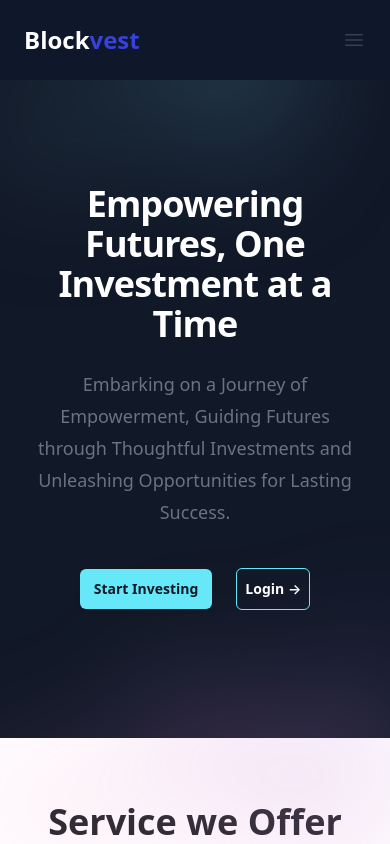
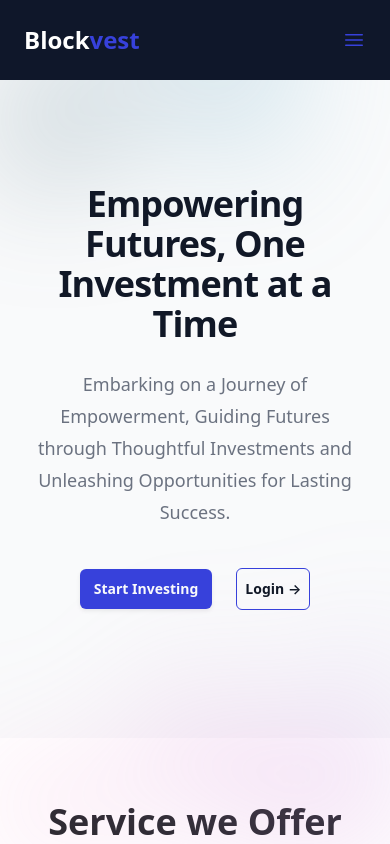
Before and after one commit to Sheriff10/blockvest, a React (Create React App) app: page / in a window 390 px wide. Shown: the top 844 px of the page. Built offline with nearby package versions, Linux system fonts and the light colour scheme.

Commit message:
edited homepage color

```diff
--- a/src/components/Footer.jsx
+++ b/src/components/Footer.jsx
@@ -26,19 +26,19 @@ export default function Footer() {
    ];
 
    return (
-      <div className="footer bg-gray-950 text-gray-400 py-16">
+      <div className="footer bg-gray-50 text-gray-900 py-16">
          <div className="container">
             <div className="row border-bottom border-slate-600 py-4">
                <div className="col-md-4 mb-5">
                   <div className="logo-com mb-4">
-                     <span className="text-2xl text-white font-bold">Block<span className="text-cyan-300">vest</span></span>
+                     <span className="text-2xl text-black font-bold">Block<span className="text-pri">vest</span></span>
                   </div>
                   <div className="text-wrap mb-3">
                      <span>
                      Embarking on a Journey of Empowerment, Guiding Futures through Thoughtful Investments and Unleashing Opportunities for Lasting Success.
                      </span>
                   </div>
-                  <div className="social-con text-cyan-200 flex gap-3 text-lg">
+                  <div className="social-con text-pri flex gap-3 text-lg">
                      <FaFacebook /> <FaTwitter /> <FaInstagram />
                   </div>
                </div>
@@ -47,7 +47,7 @@ export default function Footer() {
                      {footerData.map((i, index) => (
                         <div className="col-lg-4 col-6 mb-4" key={index}>
                            <div className="heading mb-3">
-                              <span className="text-white font-medium">{i.header}</span>
+                              <span className="text-black font-medium">{i.header}</span>
                            </div>
                            <div className="body leading-9">
                               <ul>
--- a/src/container/Home/components/Header.jsx
+++ b/src/container/Home/components/Header.jsx
@@ -27,7 +27,7 @@ export default function Header() {
             <div className="flex lg:hidden">
                <button
                   type="button"
-                  className="-m-2.5 inline-flex items-center justify-center rounded-md p-2.5 text-gray-700"
+                  className="-m-2.5 inline-flex items-center justify-center rounded-md p-2.5 text-pri"
                   onClick={() => setMobileMenuOpen(true)}
                >
                   <span className="sr-only">Open main menu</span>
--- a/src/container/Home/components/Intro.jsx
+++ b/src/container/Home/components/Intro.jsx
@@ -3,7 +3,7 @@ import Header from "./Header";
 
 export default function Intro() {
    return (
-      <div className="bg-gray-900 text-gray-300">
+      <div className="bg-gray-50 text-gray-900">
          <Header />
 
          <div className="relative isolate px-6 pt-14 lg:px-8">
@@ -21,11 +21,11 @@ export default function Intro() {
             </div>
             <div className="mx-auto max-w-2xl py-32 sm:py-48 lg:py-56">
                <div className="hidden sm:mb-8 sm:flex sm:justify-center">
-                  <div className="relative rounded-full px-3 py-1 text-sm leading-6 text-gray-300 ring-1 ring-gray-300/10 hover:ring-gray-900/20">
+                  <div className="relative rounded-full px-3 py-1 text-sm leading-6 text-gray-900 ring-1 ring-gray-500 hover:ring-gray-900/20">
                      Earn over 20% ROI .{" "}
                      <Link
                         to="/auth/signin"
-                        className="font-semibold text-cyan-300"
+                        className="font-semibold text-pri"
                      >
                         <span className="absolute inset-0" aria-hidden="true" />
                         Read more <span aria-hidden="true">&rarr;</span>
@@ -33,7 +33,7 @@ export default function Intro() {
                   </div>
                </div>
                <div className="text-center">
-                  <h1 className="text-4xl font-bold tracking-tight text-white sm:text-6xl">
+                  <h1 className="text-4xl font-bold tracking-tight text-gray-900 sm:text-6xl">
                      Empowering Futures, One Investment at a Time
                   </h1>
                   <p className="mt-6 text-lg leading-8 text-gray-500">
@@ -44,13 +44,13 @@ export default function Intro() {
                   <div className="mt-10 flex items-center justify-center gap-x-6">
                      <Link
                         to="/auth/signup"
-                        className="rounded-md bg-cyan-300 px-3.5 py-2.5 text-sm font-semibold text-gray-900 shadow-sm hover:bg-indigo-500 focus-visible:outline focus-visible:outline-2 focus-visible:outline-offset-2 focus-visible:outline-indigo-600"
+                        className="rounded-md bg-pri px-3.5 py-2.5 text-sm font-semibold text-gray-50 shadow-sm hover:bg-indigo-500 focus-visible:outline focus-visible:outline-2 focus-visible:outline-offset-2 focus-visible:outline-indigo-600"
                      >
                         Start Investing
                      </Link>
                      <Link
                         to="/auth/signin"
-                        className="text-sm font-semibold leading-6 border-1 rounded-md p-2 text-white  border-cyan-300"
+                        className="text-sm font-semibold leading-6 border-1 rounded-md p-2 text-gray-900  border-pri"
                      >
                         Login <span aria-hidden="true">→</span>
                      </Link>
--- a/src/container/Home/components/Start.jsx
+++ b/src/container/Home/components/Start.jsx
@@ -32,7 +32,7 @@ export default function Start() {
             <div className="heading text-center px-4 leading-8">
                <span className="font-semibold sm:text-4xl text-3xl text-white">
                   <span className="text-white font-bold">
-                     Block<span className="text-cyan-300">vest</span>
+                     Block<span className="text-pri">vest</span>
                   </span>{" "}
                   | Get started
                </span>{" "}
@@ -52,12 +52,12 @@ export default function Start() {
                         key={index}
                      >
                         <div className="icon-wrap flex">
-                           <span className="bg-cyan-300 rounded-full p-3 shadow">
+                           <span className="bg-pri text-white rounded-full p-3 shadow">
                               {card.icon}
                            </span>
                         </div>
                         <div className="text-wrap">
-                           <span className="text-lg font-bold">
+                           <span className="text-lg font-bold text-pri">
                               {card.title}
                            </span>{" "}
                            <br />
--- a/src/container/Home/components/Stats.jsx
+++ b/src/container/Home/components/Stats.jsx
@@ -8,7 +8,7 @@ const stats = [
     return (
       <div className="bg-white py-24 sm:py-32" id="stats">
         <div className="heading mb-16 text-center">
-            <span className="text-3xl sm:text-4xl font-semibold text-gray-900">Block<span className="text-cyan-300">vest</span> Stats</span>
+            <span className="text-3xl sm:text-4xl font-semibold text-gray-900">Block<span className="text-pri">vest</span> Stats</span>
         </div>
         <div className="mx-auto max-w-7xl px-6 lg:px-8">
           <dl className="grid grid-cols-1 gap-x-8 gap-y-16 text-center lg:grid-cols-3">
```
